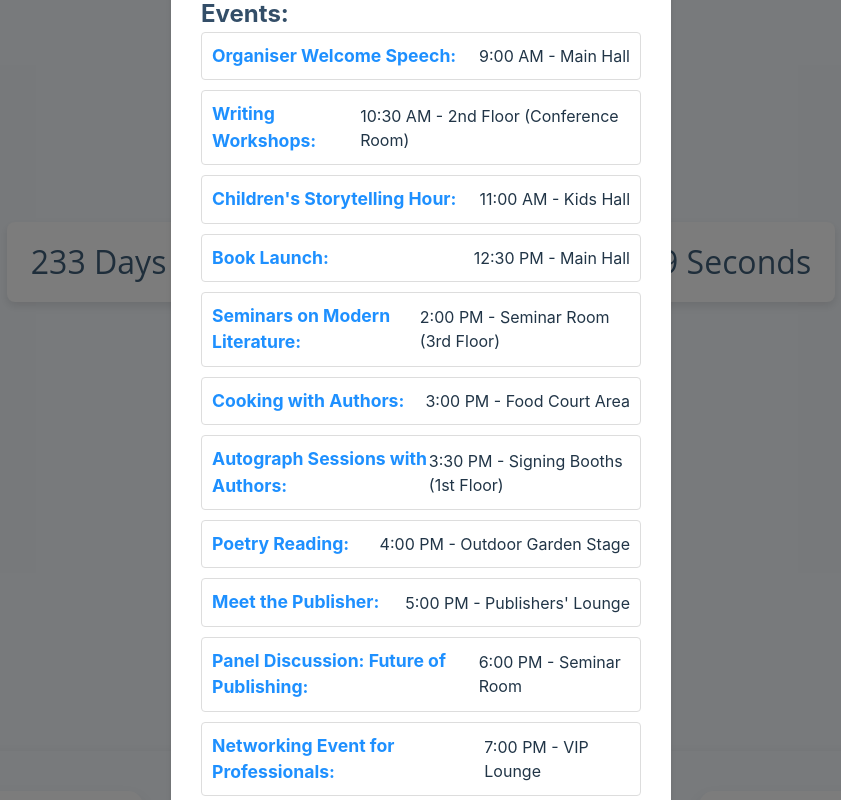
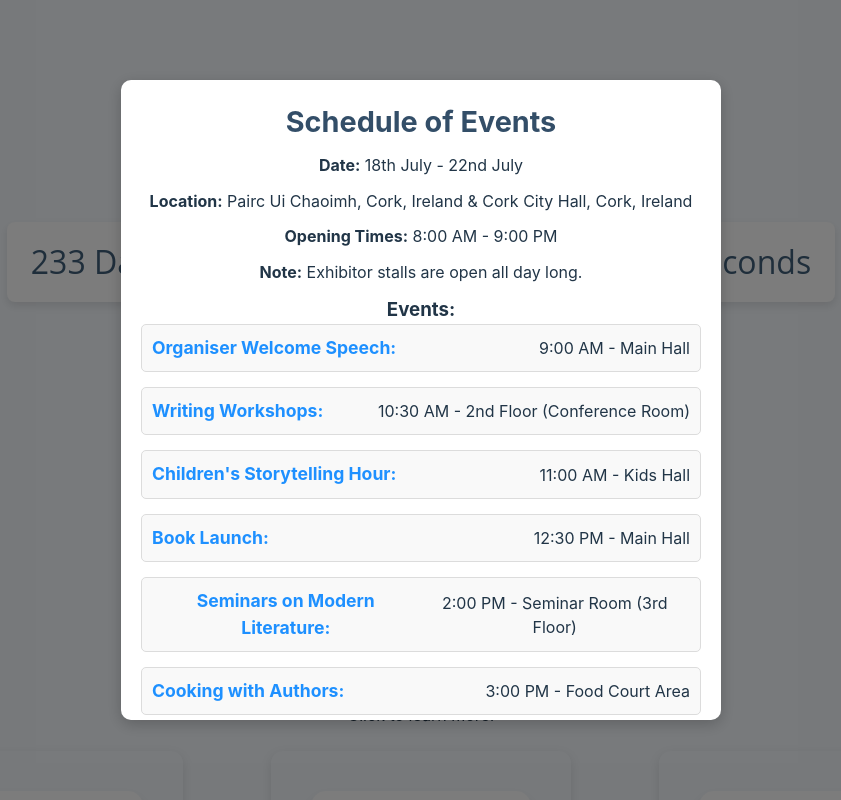
Before and after one commit to KaralisKB/agileprojectMTU, a React (Vite) app: page / in a window 1280 px wide. Both pictures are taken after a click on the button "Schedule". Shown: the whole page, without its empty margins (219-1060 px from the left). Built offline with nearby package versions, Linux system fonts and the light colour scheme.

Commit message:
changes to features

```diff
--- a/src/pages/Home.css
+++ b/src/pages/Home.css
@@ -148,58 +148,71 @@ body, html {
   }
 
 
+/* Popup Container Styling */
 .popup-overlay {
   position: fixed;
   top: 0;
   left: 0;
   width: 100%;
   height: 100%;
-    background: rgba(0, 0, 0, 0.5);
+  background-color: rgba(0, 0, 0, 0.5); /* Dim the background */
   display: flex;
+  justify-content: center;
   align-items: center;
-    justify-content: center;
-    z-index: 999;
+  z-index: 1000;
 }
 
 .popup {
-    background: white;
-    border-radius: 10px;
-    padding: 30px;
-    max-width: 500px;
-    text-align: left;
-    box-shadow: 0px 4px 6px rgba(0, 0, 0, 0.1);
+  background-color: #ffffff;
+  width: 90%; /* Adjust width */
+  max-width: 600px; /* Limit max width */
+  padding: 20px; /* Add padding for a cleaner look */
+  border-radius: 10px; /* Subtle border radius */
+  box-shadow: 0 4px 15px rgba(0, 0, 0, 0.2); /* Soft shadow */
+  overflow-y: auto; /* Scrollable if content exceeds height */
+  max-height: 80vh; /* Limit height */
 }
 
+/* Schedule Title and Note Styling */
 .popup h2 {
   font-size: 1.8rem;
   color: #334e68;
-    margin-bottom: 15px;
+  margin-bottom: 10px;
 }
 
+.popup p {
+  font-size: 1rem;
+  margin-bottom: 10px;
+  line-height: 1.6;
+}
+
+/* Event List Styling */
 .popup ul {
-    list-style-type: none;
+  list-style: none;
   padding: 0;
   margin: 0;
 }
 
 .popup li {
-    margin-bottom: 10px;
-    font-size: 1rem;
-    line-height: 1.5;
+  margin-bottom: 15px;
+  padding: 10px;
+  border: 1px solid #dcdcdc; /* Optional border */
+  border-radius: 5px;
+  background-color: #f9f9f9; /* Subtle background for items */
 }
 
 .popup li strong {
   color: #1e90ff;
-    font-weight: bold;
 }
 
-  .popup h3 {
-    margin-top: 20px;
-    font-size: 1.5rem;
-    color: #334e68;
+.popup li:last-child {
+  margin-bottom: 0;
 }
 
-  /* Close button styling */
-  .popup .cta-button {
+/* Close Button */
+.popup .cta-button.secondary-button {
   margin-top: 20px;
+  display: block;
+  margin-left: auto;
+  margin-right: auto;
 }
--- a/src/pages/Home.jsx
+++ b/src/pages/Home.jsx
@@ -36,7 +36,8 @@ const Home = () => {
   <div className="popup-overlay">
     <div className="popup">
       <h2>Schedule of Events</h2>
-      <p><strong>Date:</strong> 18th July & 22nd July</p>
+      <p><strong>Date:</strong> 18th July - 22nd July</p>
+      <p><strong>Location:</strong> Pairc Ui Chaoimh, Cork, Ireland & Cork City Hall, Cork, Ireland</p>
       <p><strong>Opening Times:</strong> 8:00 AM - 9:00 PM</p>
       <p><strong>Note:</strong> Exhibitor stalls are open all day long.</p>
       <h3>Events:</h3>
```
Lines whose indentation alone changed are shown as unchanged.
